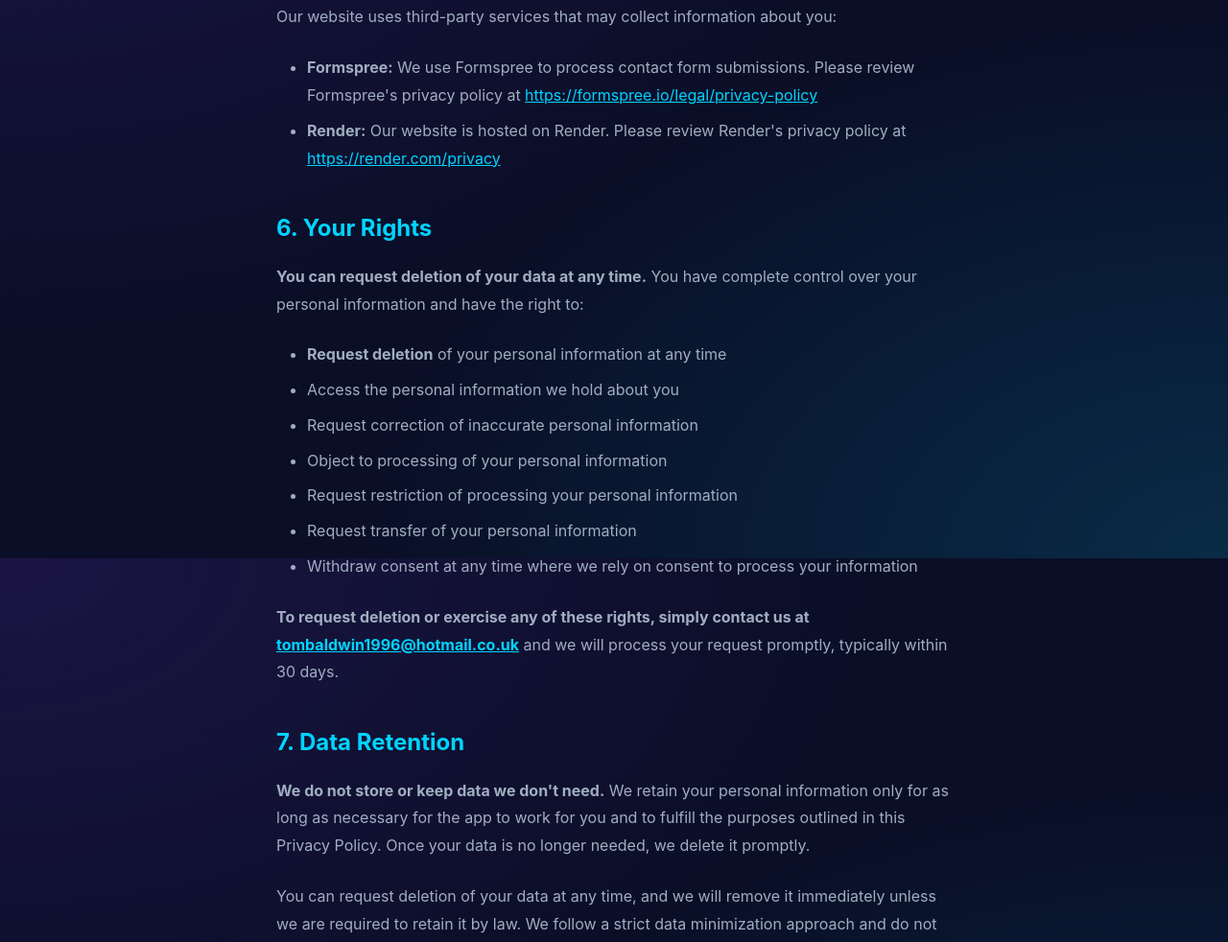
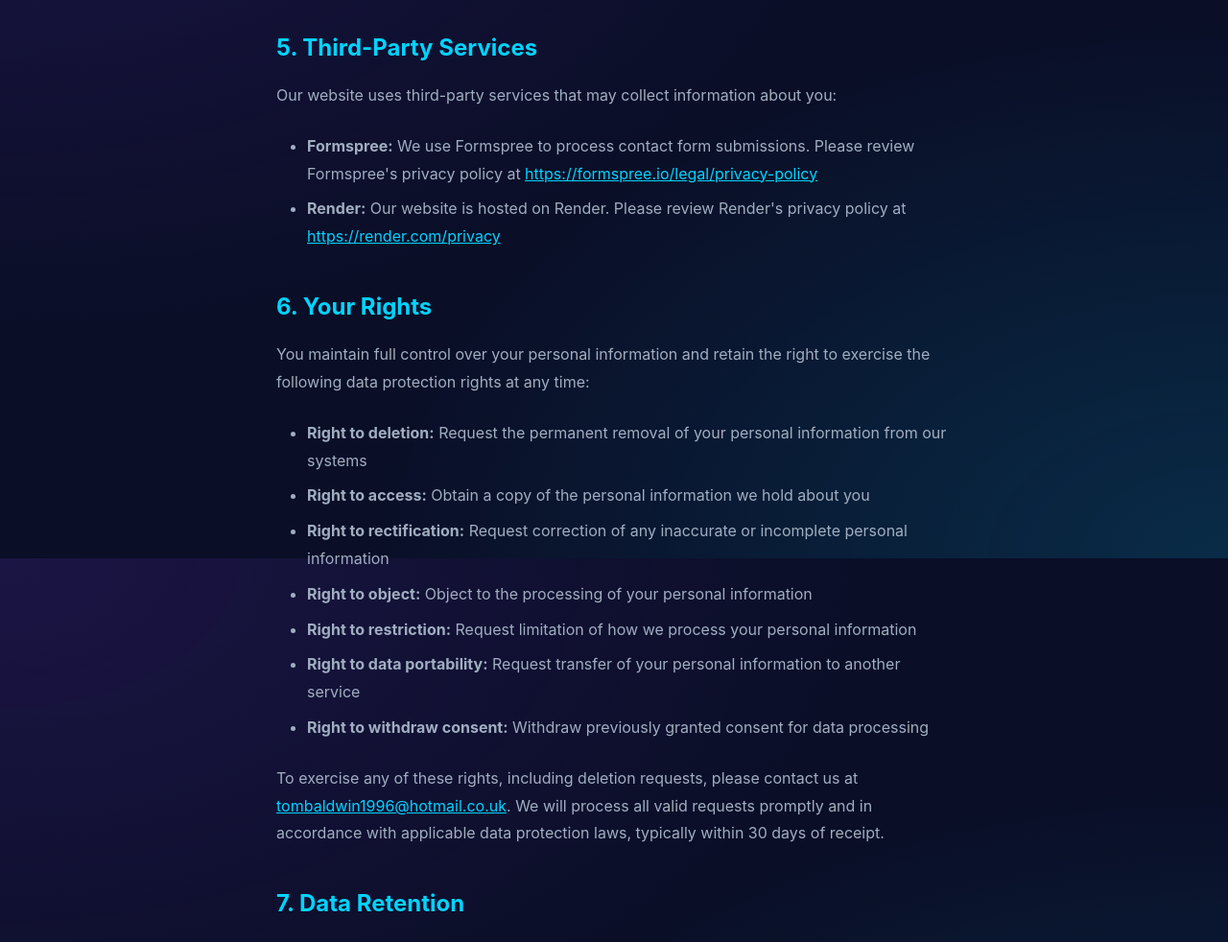
Before and after one commit to tombaldwin96/tomsusefulapps, a plain HTML site: page privacy.html in a window 1280 px wide. Shown: the part 1818-2800 px from the top of the page at 96% size. Drawn offline with Linux system fonts and the light colour scheme.

Commit message:
Update privacy policy with professional legal language

```diff
--- a/privacy.html
+++ b/privacy.html
@@ -104,21 +104,24 @@
             <h2>2. How We Use Your Information</h2>
 
             <p>
-                <strong>We only use your data to make our apps work for you.</strong> We do not store
-                or keep data we don't need. The information we collect is used solely for the following purposes:
+                We employ a data minimization approach, collecting and processing only the information
+                necessary to provide and maintain our applications' functionality. All data processing
+                activities are conducted solely for the purpose of delivering our services to you.
             </p>
+
+            <p>The information we collect is used exclusively for the following purposes:</p>
             <ul>
-                <li>To enable our applications to function properly and provide services to you</li>
+                <li>To enable core application functionality and deliver requested services</li>
                 <li>To respond to your inquiries, comments, and support requests</li>
-                <li>To improve our applications and services based on your feedback</li>
-                <li>To send you updates about our applications (only if you have explicitly requested them)</li>
-                <li>To detect, prevent, and address technical issues</li>
+                <li>To improve our applications and services based on legitimate user feedback</li>
+                <li>To communicate application updates (only when explicitly requested by you)</li>
+                <li>To identify, prevent, and resolve technical issues affecting service delivery</li>
             </ul>
 
             <p>
-                We do not collect, store, or retain any data that is not necessary for the app to work
-                for you. We follow a principle of data minimization, meaning we only collect what is
-                essential for functionality.
+                We adhere strictly to the principle of data minimization and do not collect, process,
+                or retain any personal information beyond what is essential for the provision of our
+                services. Unnecessary data is not stored or maintained in our systems.
             </p>
 
             <h2>3. Information Sharing and Disclosure</h2>
@@ -168,37 +171,44 @@
             <h2>6. Your Rights</h2>
 
             <p>
-                <strong>You can request deletion of your data at any time.</strong> You have complete
-                control over your personal information and have the right to:
+                You maintain full control over your personal information and retain the right to exercise
+                the following data protection rights at any time:
             </p>
             <ul>
-                <li><strong>Request deletion</strong> of your personal information at any time</li>
-                <li>Access the personal information we hold about you</li>
-                <li>Request correction of inaccurate personal information</li>
-                <li>Object to processing of your personal information</li>
-                <li>Request restriction of processing your personal information</li>
-                <li>Request transfer of your personal information</li>
-                <li>Withdraw consent at any time where we rely on consent to process your information</li>
+                <li><strong>Right to deletion:</strong> Request the permanent removal of your personal information from our systems</li>
+                <li><strong>Right to access:</strong> Obtain a copy of the personal information we hold about you</li>
+                <li><strong>Right to rectification:</strong> Request correction of any inaccurate or incomplete personal information</li>
+                <li><strong>Right to object:</strong> Object to the processing of your personal information</li>
+                <li><strong>Right to restriction:</strong> Request limitation of how we process your personal information</li>
+                <li><strong>Right to data portability:</strong> Request transfer of your personal information to another service</li>
+                <li><strong>Right to withdraw consent:</strong> Withdraw previously granted consent for data processing</li>
             </ul>
 
             <p>
-                <strong>To request deletion or exercise any of these rights, simply contact us at
-                <a href="mailto:tombaldwin1996@hotmail.co.uk" style="color: var(--accent-blue);">tombaldwin1996@hotmail.co.uk</a></strong>
-                and we will process your request promptly, typically within 30 days.
+                To exercise any of these rights, including deletion requests, please contact us at
+                <a href="mailto:tombaldwin1996@hotmail.co.uk" style="color: var(--accent-blue);">tombaldwin1996@hotmail.co.uk</a>.
+                We will process all valid requests promptly and in accordance with applicable data
+                protection laws, typically within 30 days of receipt.
             </p>
 
             <h2>7. Data Retention</h2>
 
             <p>
-                <strong>We do not store or keep data we don't need.</strong> We retain your personal
-                information only for as long as necessary for the app to work for you and to fulfill
-                the purposes outlined in this Privacy Policy. Once your data is no longer needed, we
-                delete it promptly.
+                We retain personal information only for the duration necessary to provide our services
+                and fulfill the purposes outlined in this Privacy Policy. Our retention practices are
+                governed by the principle of data minimization, ensuring that we do not maintain
+                information beyond its operational necessity.
             </p>
             <p>
-                You can request deletion of your data at any time, and we will remove it immediately
-                unless we are required to retain it by law. We follow a strict data minimization
-                approach and do not keep unnecessary information.
+                Upon the conclusion of the retention period or upon receipt of a valid deletion request,
+                personal information is securely and permanently deleted from our systems. We do not
+                retain data that is no longer required for service provision, except where retention
+                is mandated by applicable legal or regulatory requirements.
+            </p>
+            <p>
+                You may request deletion of your personal information at any time, and we will process
+                such requests expeditiously, subject only to any legal obligations that may require
+                continued retention of certain information.
             </p>
 
             <h2>8. Children's Privacy</h2>
```
